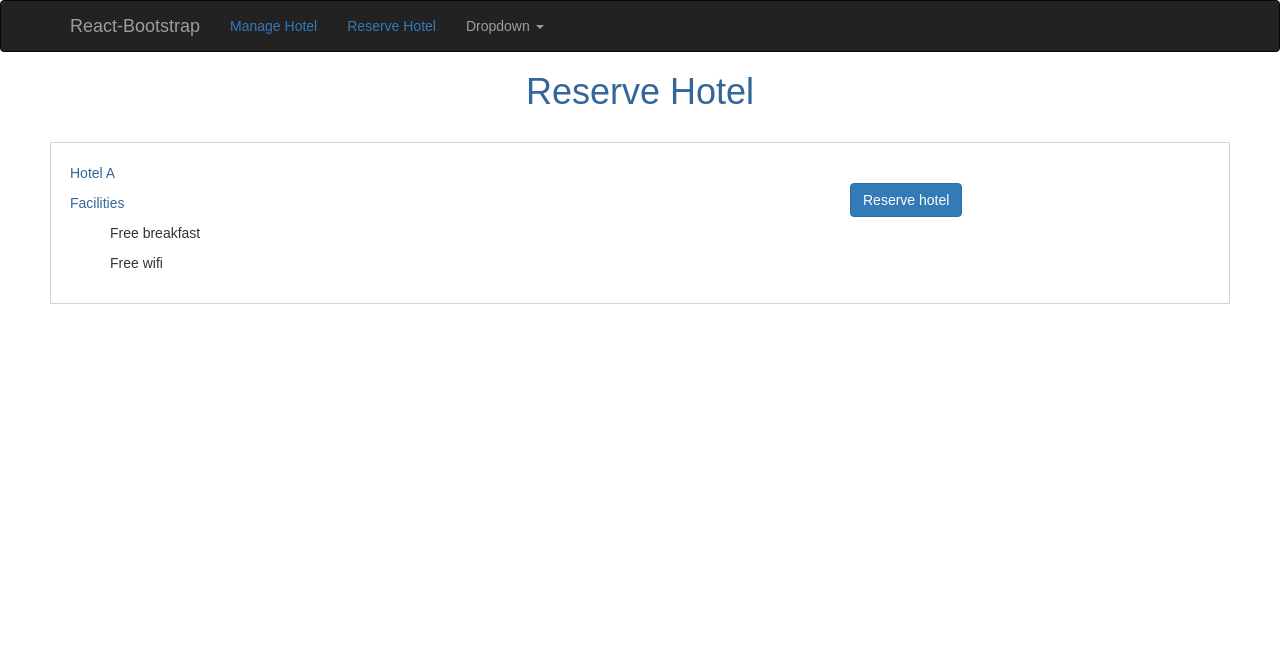
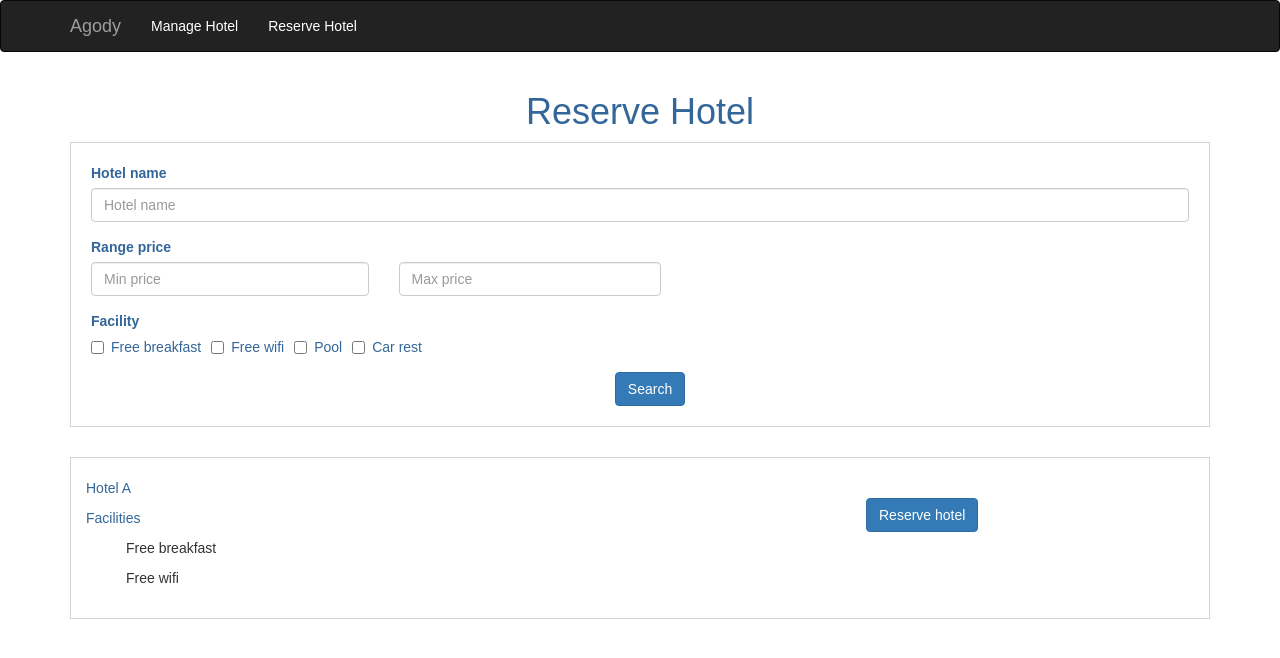
Before and after one commit to linearkzxz/hotel-app, a React (Create React App) app: page /reserve-hotel in a window 1280 px wide. Shown: the top 658 px of the page. Built offline with nearby package versions, Linux system fonts and the light colour scheme.

Commit message:
add pay and mock search form

```diff
--- a/src/App.css
+++ b/src/App.css
@@ -1,6 +1,16 @@
 p {
   word-break: break-all;
   color: #336699;
+}
+
+a, a:active {
+  color: white;
+  text-decoration: none;
+}
+
+a:hover, a:focus{
+  color: lightgrey;
+  text-decoration: none;
 }
 
 label {
--- a/src/App.js
+++ b/src/App.js
@@ -20,7 +20,7 @@ class App extends Component {
             <Navbar inverse collapseOnSelect>
               <Navbar.Header>
                 <Navbar.Brand>
-                  <a href="#brand">React-Bootstrap</a>
+                  <Link to="/manage-hotel">Agody</Link>
                 </Navbar.Brand>
                 <Navbar.Toggle />
               </Navbar.Header>
@@ -32,13 +32,6 @@ class App extends Component {
                   <NavItem eventKey={2}>
                     <Link to="/reserve-hotel">Reserve Hotel</Link>
                   </NavItem>
-                  <NavDropdown eventKey={3} title="Dropdown" id="basic-nav-dropdown">
-                    <MenuItem eventKey={3.1}>Action</MenuItem>
-                    <MenuItem eventKey={3.2}>Another action</MenuItem>
-                    <MenuItem eventKey={3.3}>Something else here</MenuItem>
-                    <MenuItem divider />
-                    <MenuItem eventKey={3.3}>Separated link</MenuItem>
-                  </NavDropdown>
                 </Nav>
               </Navbar.Collapse>
             </Navbar>
--- a/src/commons/HotelCard.js
+++ b/src/commons/HotelCard.js
@@ -34,7 +34,7 @@ const HotelCard = ({
               <Col xs={12}>
                 <p>{`Facilities`}</p>
                 {!!facilitiesAviliable && (
-                  facilitiesAviliable.map(item => <ul>{`${item} `}</ul>)
+                  facilitiesAviliable.map((item, index) => <ul key={index}>{`${item} `}</ul>)
                 )}
               </Col>
             </Row>
--- a/src/components/ManageHotel.js
+++ b/src/components/ManageHotel.js
@@ -118,7 +118,7 @@ class ManageHotel extends Component {
     }
 
     return (
-      <div style={{ padding: '0px 50px 0 50px' }} align='left'>
+      <div className='container'>
         <div align='center'>
           <h1>Manage Hotel</h1>
         </div>
@@ -133,14 +133,12 @@ class ManageHotel extends Component {
             <ControlLabel style={{ color: 'red' }}>{'Hotel name is require.'}</ControlLabel>
           )}
         </FormGroup>
-        <div>
         <FormGroup>
           <div>
             <ControlLabel>{'Facility'}</ControlLabel>
           </div>
           {facilityArr.map((item, index) => <Checkbox inline key={index} checked={facilities[item]} onChange={(e) => this.handleChangeCheckbox(e, item)}>{item}</Checkbox>)}
         </FormGroup>
-        </div>
         <div align='center'>
           <Button
             bsStyle="success"
--- a/src/components/ManageRoom.js
+++ b/src/components/ManageRoom.js
@@ -12,6 +12,7 @@ import {
 import { RoomCard } from '../commons'
 import { addHotelRoom } from '../actions/hotelAction'
 import RoomForm from './RoomForm'
+import { addCommaFromInteger } from '../utils/utilFunction'
 
 class ManageRoom extends Component {
   static propTypes = {
@@ -167,11 +168,12 @@ class ManageRoom extends Component {
             {!!rooms && rooms.map((item) => (
               <RoomCard
                 key={item.roomId}
+                roomId={item.roomId}
                 type={item.type}
                 minPerson={item.minPerson}
                 maxPerson={item.maxPerson}
                 numRoom={item.numRoom}
-                price={item.price}
+                price={addCommaFromInteger(item.price)}
                 handleEdit={() => this.handleEditRoom(item)}
               />
             ))}
--- a/src/components/ReserveHotel.js
+++ b/src/components/ReserveHotel.js
@@ -1,6 +1,9 @@
 import React, { Component } from 'react'
 import { connect } from 'react-redux'
 import {
+  Grid,
+  Row,
+  Col,
   Button,
   Form,
   FormGroup,
@@ -14,6 +17,21 @@ import { HotelCard, RoomCard } from '../commons'
 import { addHotelToStore, removeHotel } from '../actions/hotelAction'
 
 class ReserveHotel extends Component {
+  constructor(props, context) {
+    super(props, context)
+
+    // this.handleChange = this.handleChange.bind(this)
+
+    this.state = {
+      hotelName: '',
+      facilities: {
+        ['Free breakfast']: false,
+        ['Free wifi']: false,
+        ['Pool']: false,
+        ['Car rest']: false,
+      },
+    }
+  }
 
   handleReserveHotel = (hotelId) => {
     this.props.history.push({
@@ -23,12 +41,71 @@ class ReserveHotel extends Component {
   }
 
   render() {
+    const { hotelName, facilities } = this.state
     const { history, hotels } = this.props
-
+    const facilityArr = ['Free breakfast', 'Free wifi', 'Pool', 'Car rest']
     return (
-      <div style={{ padding: '0px 50px 0 50px' }}>
+      <div className='container'>
         <div align='center'>
           <h1>Reserve Hotel</h1>
+        </div>
+        <div className='search-div'>
+          <div className='search-sub-div'>
+            <FormGroup controlId={'hotelNameInput'}>
+              <ControlLabel>{'Hotel name'}</ControlLabel>
+              <FormControl
+                value={''}
+                placeholder={'Hotel name'}
+                onChange={(e) => this.handleChange(e, 'hotelName')}
+              />
+            </FormGroup>
+            <FormGroup controlId={'rangePriceInput'}>
+              <ControlLabel>{'Range price'}</ControlLabel>
+              <Grid>
+                <Row className="show-grid">
+                  <Col xs={5} md={3} style={{ paddingLeft: '0px' }}>
+                    <FormControl
+                      value={''}
+                      placeholder={'Min price'}
+                      onChange={(e) => this.handleChange(e, 'hotelName')}
+                    />
+                  </Col>
+                  <Col xs={5} md={3}>
+                    <FormControl
+                      value={''}
+                      placeholder={'Max price'}
+                      onChange={(e) => this.handleChange(e, 'hotelName')}
+                    />
+                  </Col>
+                </Row>
+              </Grid>
+            </FormGroup>
+            <FormGroup>
+              <div>
+                <ControlLabel>{'Facility'}</ControlLabel>
+              </div>
+              {facilityArr.map((item, index) => (
+                <Checkbox
+                  inline
+                  key={index}
+                  checked={facilities[item]}
+                  onChange={(e) => this.handleChangeCheckbox(e, item)}
+                >
+                  {item}
+                </Checkbox>
+              ))}
+            </FormGroup>
+            <div style={{ marginLeft: '20px' }} align='center'>
+              <Button
+                bsStyle="primary"
+                onClick={() => {
+
+                }}
+              >
+                {`Search`}
+              </Button>
+            </div>
+          </div>
         </div>
         <div style={{ margin: '30px 0 30px 0' }}>
           <ListGroup>
@@ -44,7 +121,7 @@ class ReserveHotel extends Component {
             ))}
           </ListGroup>
         </div>
-      </div>
+      </div >
     )
   }
 }
--- a/src/components/RoomForm.js
+++ b/src/components/RoomForm.js
@@ -100,7 +100,7 @@ class RoomForm extends Component {
         </div>
         <div className='field-div'>
           <FormGroup controlId={'roomPriceInput'}>
-            <ControlLabel>{'Room price (Bath / day)'}</ControlLabel>
+            <ControlLabel>{'Room price (Baht / day)'}</ControlLabel>
             <FormControl
               type={'number'}
               value={roomPrice}
--- a/src/components/style.css
+++ b/src/components/style.css
@@ -1,3 +1,11 @@
 .field-div {
   padding: 10px 0 10px 0
 }
+
+.search-div {
+  border: 1px solid lightgrey;
+}
+
+.search-sub-div {
+  padding: 20px;
+}
--- a/src/reducers/hotelReducer.js
+++ b/src/reducers/hotelReducer.js
@@ -22,7 +22,7 @@ const initState = {
         },
         ['222222222222222222']: {
           roomId: '222222222222222222',
-          type: 'Standard room',
+          type: 'Deluxe room',
           minPerson: 3,
           maxPerson: 4,
           numRoom: 7,
@@ -30,7 +30,7 @@ const initState = {
         },
         ['333333333333333333']: {
           roomId: '333333333333333333',
-          type: 'Deluxe room',
+          type: 'Superior room',
           minPerson: 5,
           maxPerson: 6,
           numRoom: 2,
--- /dev/null
+++ b/src/utils/utilFunction.js
@@ -0,0 +1,2 @@
+export const addCommaFromInteger = (integer: number = 0) =>
+  integer.toString().replace(/\B(?=(\d{3})+(?!\d))/g, ',')
```
Also changed, not shown: src/commons/RoomCard.js (+9 -4 lines), src/components/ReserveRoom.js (+25 -6 lines). Lines whose indentation alone changed are shown as unchanged.
